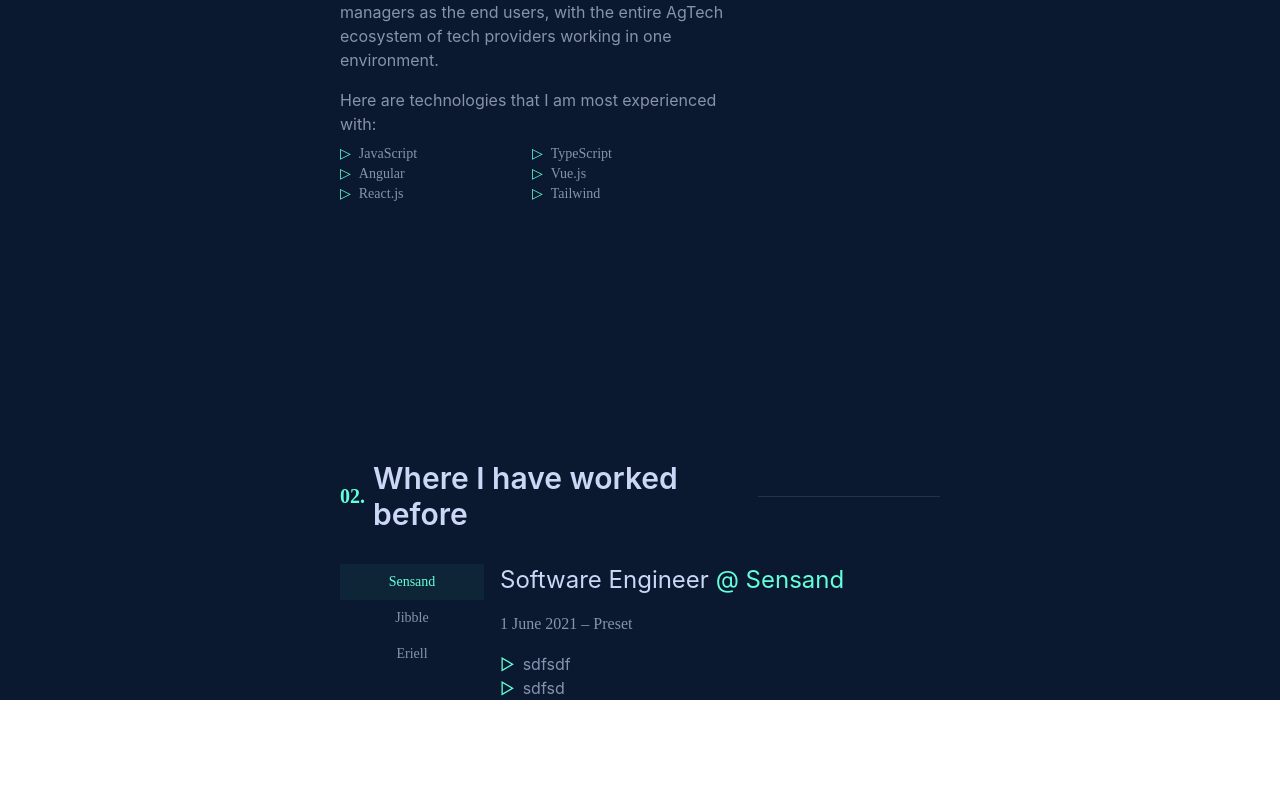
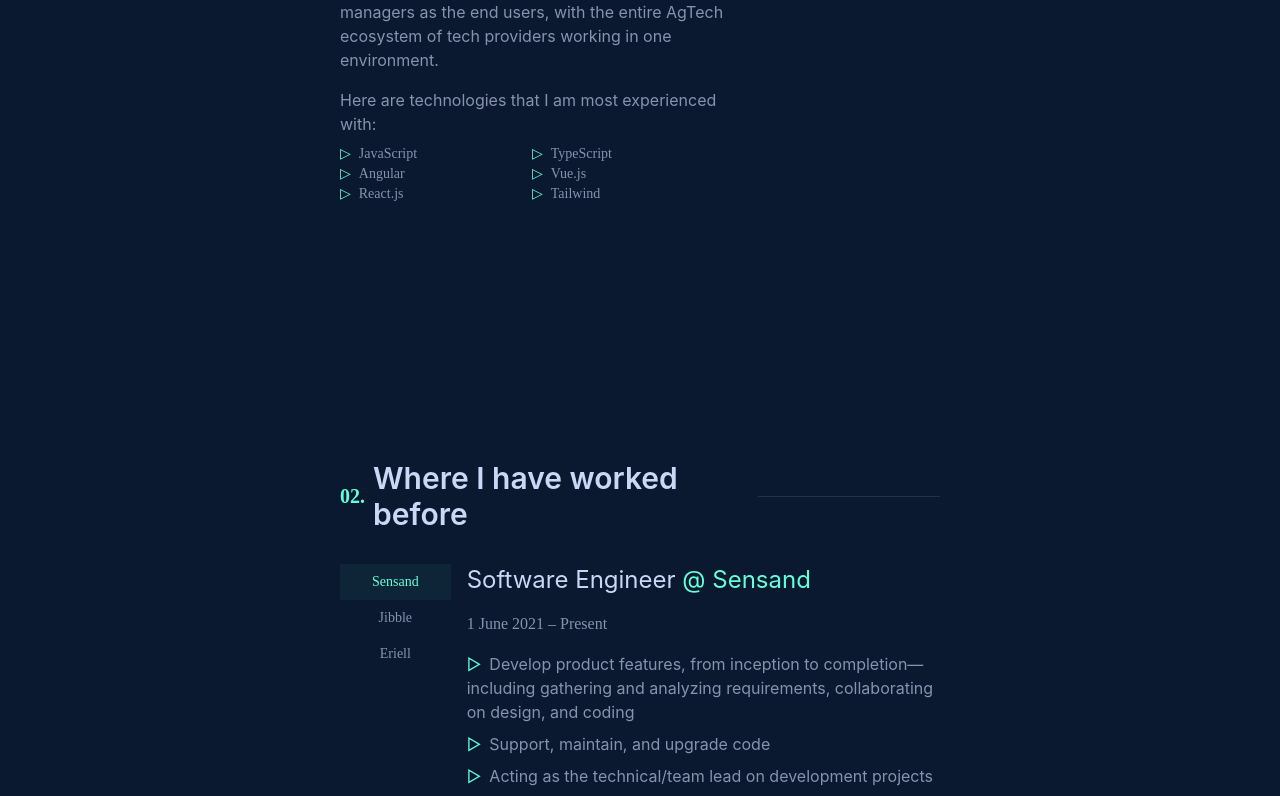
Before and after one commit to sergust/sergeyustinov, a Next.js app: page / in a window 1280 px wide. Shown: the part 1254-2050 px from the top of the page. Before the commit the page ends 1954 px from the top, so only its background shows below. Built offline with nearby package versions, Linux system fonts and the light colour scheme; a web font is replaced by a local one.

Commit message:
add work experience info / fix layout for laptop screen

```diff
--- a/components/worked/work-experience.ts
+++ b/components/worked/work-experience.ts
@@ -4,8 +4,12 @@ export const experienceList: IExperience[] = [
     company: 'Sensand',
     companyLink: 'https://sensand.com/',
     startDay: '1 June 2021',
-    endDay: 'Preset',
-    responsibilities: ['sdfsdf', 'sdfsd'],
+    endDay: 'Present',
+    responsibilities: [
+      'Develop product features, from inception to completion—including gathering and analyzing requirements, collaborating on design, and coding',
+      'Support, maintain, and upgrade code',
+      'Acting as the technical/team lead on development projects',
+    ],
     id: 1,
   },
   {
@@ -14,7 +18,12 @@ export const experienceList: IExperience[] = [
     companyLink: 'https://www.jibble.io/',
     startDay: '1 June 2020',
     endDay: '1 June 2021',
-    responsibilities: ['sdfsdf', 'sdfsd'],
+    responsibilities: [
+      'Building User Interface utilising Vue.js and TypeScript',
+      'Working on new features and move towards releasing a new version',
+      'Ensuring code quality and standards while meeting deadlines and delivering targets set by the product team',
+      'Working closely with the product manager, senior frontend developer, designer and backend developers in completing the scope of work',
+    ],
     id: 2,
   },
   {
@@ -23,7 +32,9 @@ export const experienceList: IExperience[] = [
     companyLink: 'https://www.jibble.io/',
     startDay: '1 June 2020',
     endDay: '1 June 2021',
-    responsibilities: ['sdfsdf', 'sdfsd'],
+    responsibilities: [
+      'Development of an interface for the admin panel to control oil drilling platforms using JavaScript, Vue.js and Vuex',
+    ],
     id: 3,
   },
 ]
--- a/components/worked/worked.tsx
+++ b/components/worked/worked.tsx
@@ -21,13 +21,13 @@ const Worked: NextComponentType = () => {
           className="mb-8"
         />
         <div className="flex gap-4">
-          <div className="flex flex-col w-36">
+          <div className="flex flex-col">
             {experienceList.map((item) => (
               <button
                 key={`company-${item.id}`}
                 onClick={() => setSelectedExperience(item)}
                 className={`
-                transition-all font-mono hover:bg-green hover:bg-opacity-5 hover:text-green py-2 text-sm w-full ${
+                transition-all font-mono hover:bg-green hover:bg-opacity-5 hover:text-green py-2 px-8 text-sm w-full ${
                   isActive(item) && 'text-green bg-green bg-opacity-5'
                 }
                 `}
@@ -53,7 +53,7 @@ const Worked: NextComponentType = () => {
               {selectedExperience.responsibilities.map(
                 (responsibility, index) => {
                   return (
-                    <li key={`r-${index}`}>
+                    <li key={`r-${index}`} className="my-2">
                       <span className="text-green mr-2">▷</span>
                       {responsibility}
                     </li>
```
